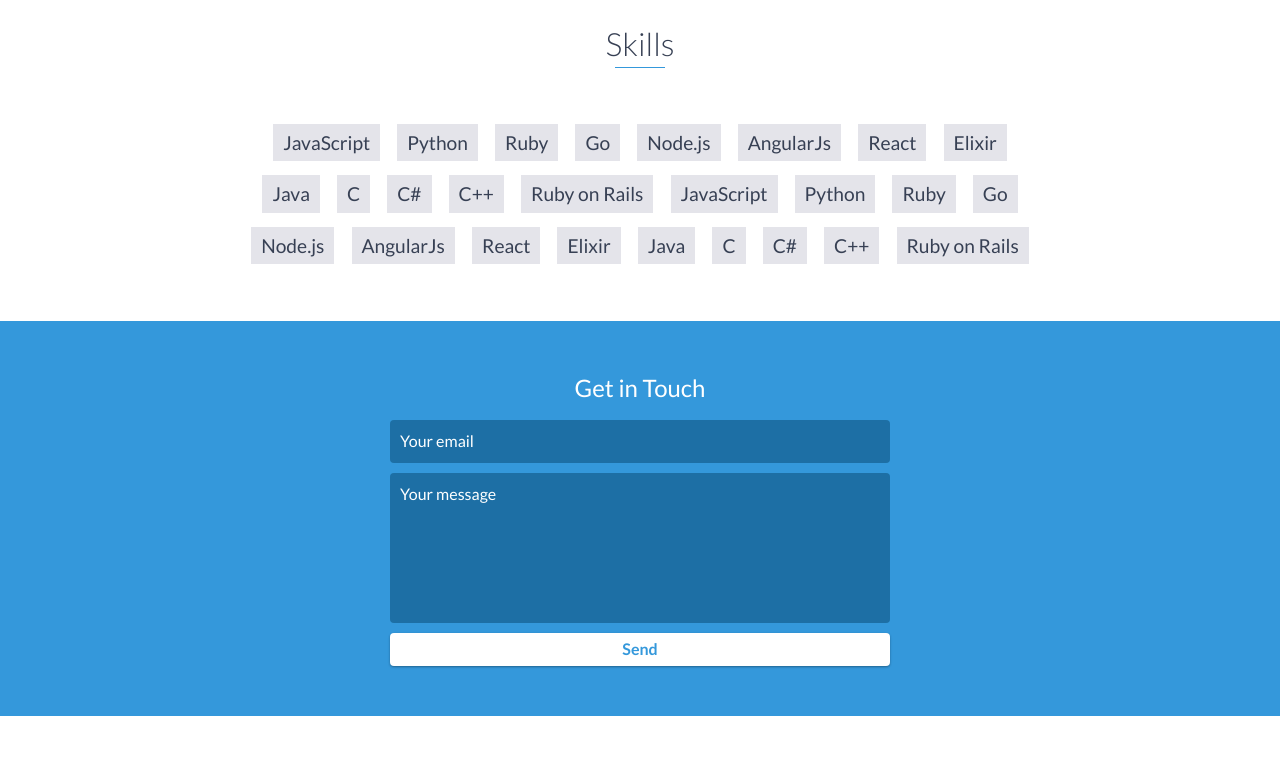
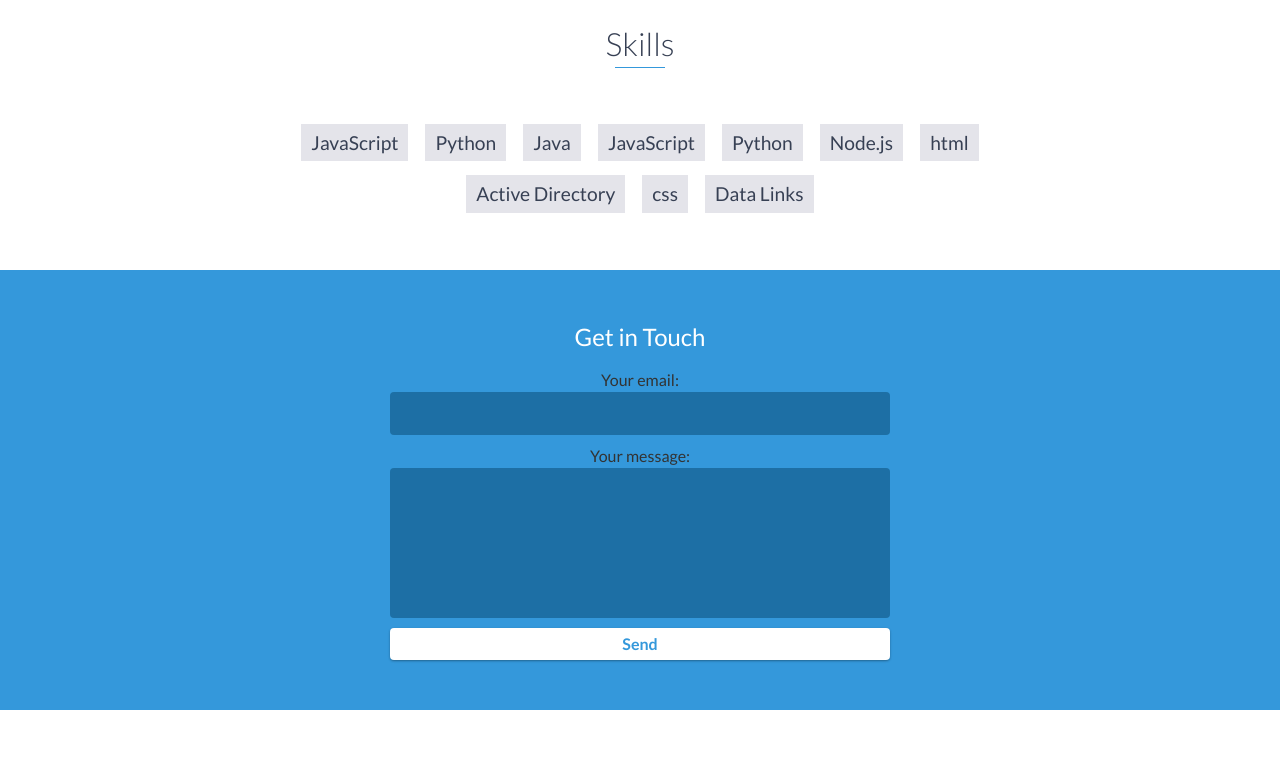
Before and after one commit to joshuaCarrillo/joshuaCarrillo.github.io, a website: page index.html in a window 1280 px wide. Shown: the part 5070-5827 px from the top of the page. Drawn offline with nearby package versions, Linux system fonts and the light colour scheme.

Commit message:
updated skills, inserted form spree and updated copyright info
updated skills, inserted form spree and updated copyright info

```diff
--- a/index.html
+++ b/index.html
@@ -202,30 +202,14 @@
         <ul>
             <li>JavaScript</li>
             <li>Python</li>
-            <li>Ruby</li>
-            <li>Go</li>
-            <li>Node.js</li>
-            <li>AngularJs</li>
-            <li>React</li>
-            <li>Elixir</li>
             <li>Java</li>
-            <li>C</li>
-            <li>C#</li>
-            <li>C++</li>
-            <li>Ruby on Rails</li>
             <li>JavaScript</li>
             <li>Python</li>
-            <li>Ruby</li>
-            <li>Go</li>
             <li>Node.js</li>
-            <li>AngularJs</li>
-            <li>React</li>
-            <li>Elixir</li>
-            <li>Java</li>
-            <li>C</li>
-            <li>C#</li>
-            <li>C++</li>
-            <li>Ruby on Rails</li>
+           <li>html</li>
+            <li>Active Directory</li>
+            <li>css</li>
+            <li>Data Links</li>
         </ul>
     </div>
     <!-- End #skills -->
@@ -233,10 +217,17 @@
     <div id="contact">
         <h2>Get in Touch</h2>
         <div id="contact-form">
-            <form method="POST" action="https://formspree.io/email@email.com">
-                <input type="hidden" name="_subject" value="Contact request from personal website" />
-                <input type="email" name="_replyto" placeholder="Your email" required>
-                <textarea name="message" placeholder="Your message" required></textarea>
+            <form action="https://formspree.io/f/xqkjlobl"
+                    method="POST">
+                <label>
+                    Your email:
+                    <input type="email" name="email">
+                </label>
+                <label>
+                    Your message:
+                    <textarea name="message"></textarea>
+                </label>
+                <!-- your other form fields go here -->
                 <button type="submit">Send</button>
             </form>
         </div>
@@ -249,7 +240,7 @@
             <div class="row">
                 <div class="col-sm-5 copyright">
                     <p>
-                        Copyright &copy; <span id="current-year">2022</span> YOUR NAME
+                        Copyright &copy; <span id="current-year">2022</span> Joshua Carrillo
                     </p>
                 </div>
                 <div class="col-sm-2 top">
```
